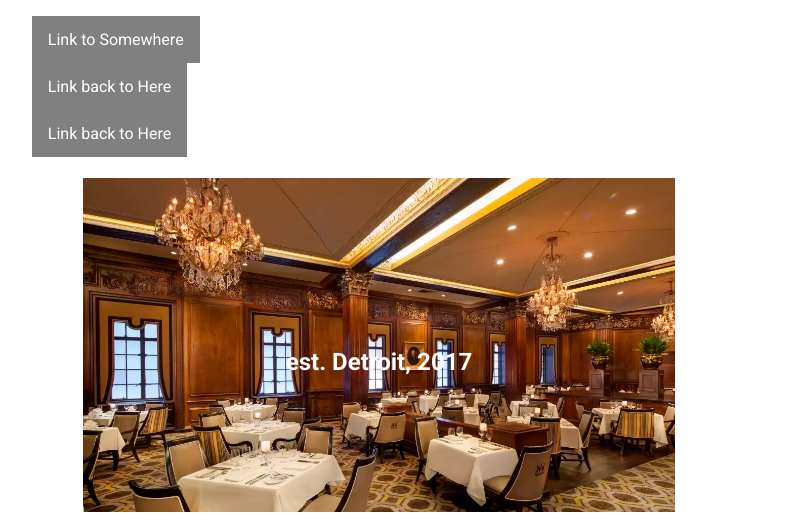
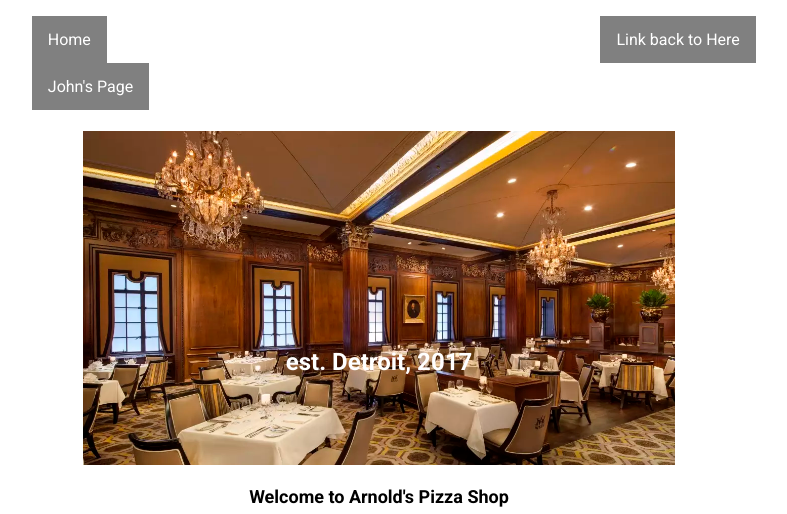
Before and after one commit to R-app/R-app.github.io, a plain HTML site: page ICE-1/index.html in a window 1280 px wide. Shown: the top 514 px of the page, without its empty margins (261-1048 px from the left). Drawn offline with Linux system fonts and the light colour scheme; grey boxes are pictures that could not be loaded.

Commit message:
final link added

```diff
--- a/ICE-1/index.html
+++ b/ICE-1/index.html
@@ -11,9 +11,9 @@
 <body>
 	<nav>
 		<ul>
-			<li><a href="">Link to Somewhere</a></li>
+			<li><a href="/index.html">Home</a></li>
 			<li><a href="">Link back to Here</a></li>
-			<li><a href="">Link back to Here</a></li>
+			<li><a href="https://jhostetl.github.io/ice1/index.html">John's Page</a></li>
 		</ul>
 		<!-- <a href=""> link to John's page -->
 	</nav>
```
